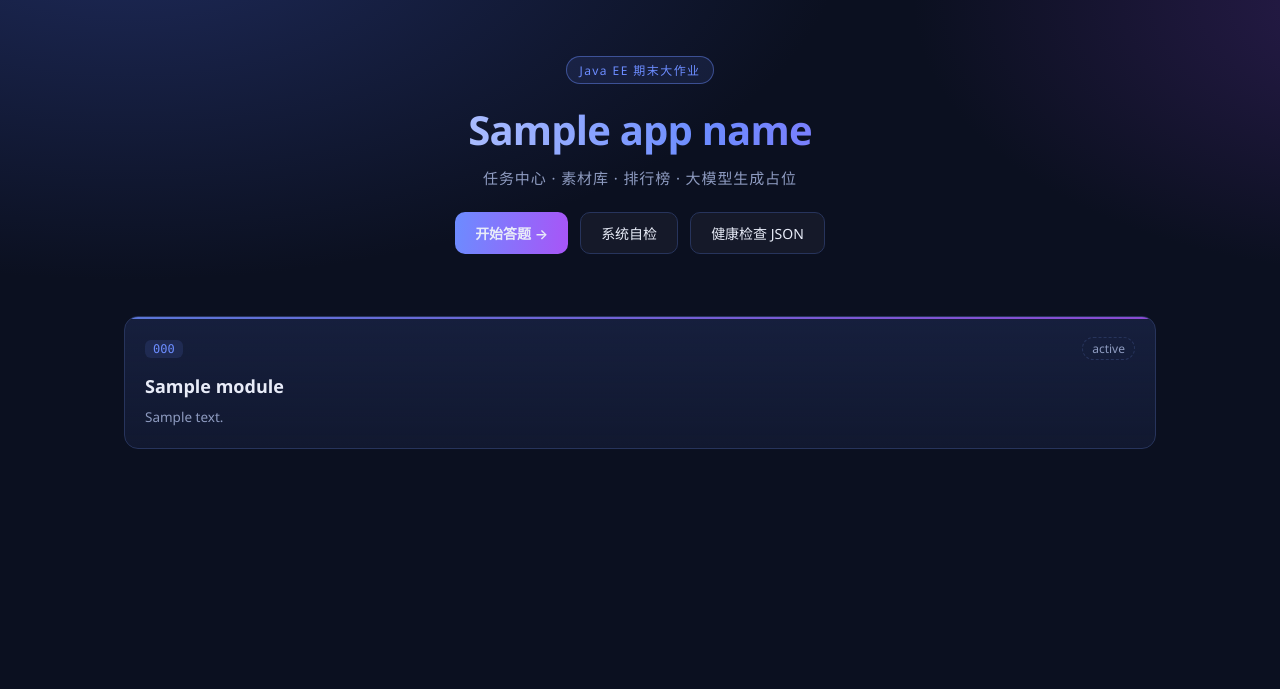
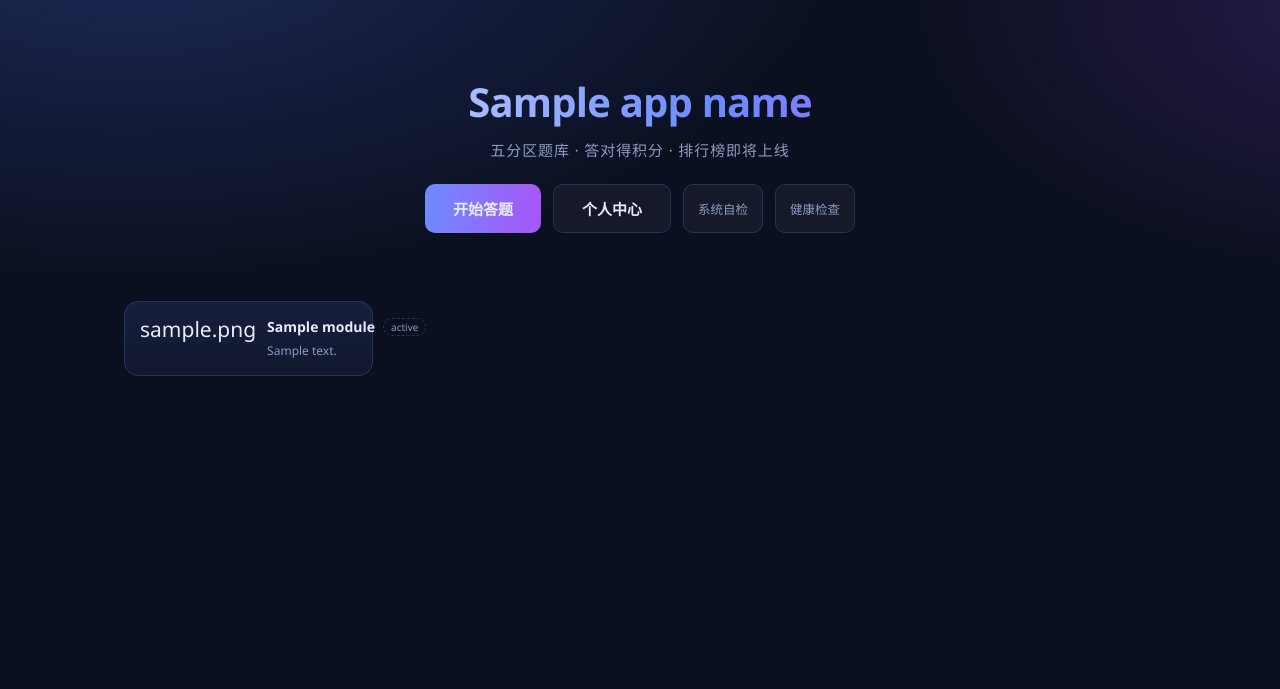
Before and after one commit to yelin-05/interactive_game, a Spring app: page /index in a window 1280 px wide. Shown: the top 689 px of the page. Run offline with Thymeleaf, Linux system fonts and the light colour scheme; the template is opened without the code that fills it: most values are stand-ins (such as "Sample title", 1, 10 or a date in 2020); data that the repository does not hold is empty; database files in the repository are not loaded.

Commit message:
feat(ui): 首页改版 + 新增个人中心
- 移除顶部「Java EE 期末大作业」标签
- 首页以「开始答题」为主入口，并新增「个人中心」按钮
- 四个模块改为紧凑瓦片：宽屏一排四个，窄屏自动变一列（不再折行成 2x2）
- 模块增加 emoji 图标（ModuleInfo 增加 icon 字段）
- 新增 /profile 个人中心：从 t_user 读取演示账号，展示头像首字、
  昵称、用户名、角色、注册时间；战绩四格与最近战绩留空占位
  （等 t_score 落地，不填假数据）
- 新增 static/css/site.css，承载首页与个人中心样式，不改动 app.css

```diff
--- /dev/null
+++ b/src/main/resources/static/css/site.css
@@ -0,0 +1,254 @@
+/* =====================================================================
+   站点页（首页 / 个人中心）增量样式
+   加载顺序：app.css → site.css，这里只覆盖与新增，不动已有组件
+   ===================================================================== */
+
+/* ---------- 首页按钮尺寸 ---------- */
+.hero-actions .btn-lg {
+    padding: 13px 28px;
+    font-size: 15px;
+    font-weight: 600;
+}
+
+.hero-actions .btn-ghost-sm {
+    padding: 8px 14px;
+    font-size: 12.5px;
+    color: var(--muted);
+}
+
+.hero-actions .btn-ghost-sm:hover {
+    color: var(--text);
+}
+
+/* ---------- 模块：宽屏一排，窄屏一列 ---------- */
+.module-row {
+    display: grid;
+    grid-template-columns: repeat(4, minmax(0, 1fr));
+    gap: 12px;
+    margin-top: 32px;
+}
+
+@media (max-width: 900px) {
+    .module-row {
+        grid-template-columns: 1fr;
+    }
+}
+
+.mod {
+    display: flex;
+    align-items: flex-start;
+    gap: 11px;
+    padding: 15px 15px 14px;
+    border-radius: 14px;
+    border: 1px solid var(--line);
+    background: linear-gradient(180deg, var(--card), rgba(22, 31, 61, .5));
+    transition: .18s;
+}
+
+.mod:hover {
+    border-color: rgba(108, 140, 255, .55);
+    transform: translateY(-2px);
+}
+
+.mod-icon {
+    font-size: 21px;
+    line-height: 1.15;
+    flex: none;
+}
+
+.mod-body {
+    min-width: 0;
+    flex: 1;
+    display: flex;
+    flex-direction: column;
+    gap: 6px;
+}
+
+.mod-head {
+    display: flex;
+    align-items: center;
+    gap: 8px;
+}
+
+.mod-name {
+    font-weight: 600;
+    font-size: 14px;
+    white-space: nowrap;
+}
+
+.mod-tag {
+    margin-left: auto;
+    font-size: 10px;
+    color: var(--muted);
+    border: 1px dashed var(--line);
+    border-radius: 999px;
+    padding: 1px 7px;
+    white-space: nowrap;
+}
+
+.mod-desc {
+    margin: 0;
+    font-size: 12px;
+    color: var(--muted);
+    line-height: 1.55;
+}
+
+/* =====================================================================
+   个人中心
+   ===================================================================== */
+.site-bar {
+    display: flex;
+    align-items: center;
+    gap: 12px;
+    padding: 14px 20px;
+    border-bottom: 1px solid var(--line);
+    background: rgba(11, 16, 32, .78);
+    backdrop-filter: blur(8px);
+    position: sticky;
+    top: 0;
+    z-index: 5;
+}
+
+.site-back {
+    color: var(--muted);
+    text-decoration: none;
+    font-size: 13px;
+    border: 1px solid var(--line);
+    border-radius: 8px;
+    padding: 6px 12px;
+    transition: .16s;
+}
+
+.site-back:hover {
+    color: var(--text);
+    border-color: var(--accent);
+}
+
+.site-title {
+    font-weight: 600;
+    font-size: 15px;
+}
+
+.pf-wrap {
+    max-width: 760px;
+    margin: 0 auto;
+    padding: 30px 20px 64px;
+}
+
+.pf-user {
+    display: flex;
+    align-items: center;
+    gap: 18px;
+    padding: 22px;
+    border: 1px solid var(--line);
+    border-radius: 16px;
+    background: linear-gradient(180deg, var(--card), rgba(22, 31, 61, .5));
+}
+
+.pf-avatar {
+    width: 66px;
+    height: 66px;
+    border-radius: 50%;
+    flex: none;
+    display: grid;
+    place-items: center;
+    font-size: 26px;
+    font-weight: 700;
+    color: #fff;
+    background: linear-gradient(135deg, var(--accent), var(--accent-2));
+    box-shadow: 0 8px 22px -10px rgba(108, 140, 255, .8);
+}
+
+.pf-meta h1 {
+    margin: 0 0 5px;
+    font-size: 20px;
+}
+
+.pf-line {
+    margin: 0;
+    font-size: 13px;
+    color: var(--muted);
+}
+
+.pf-line.dim {
+    font-size: 12px;
+    color: #5f6c92;
+    margin-top: 5px;
+}
+
+.pf-role {
+    display: inline-block;
+    font-size: 11px;
+    color: var(--accent);
+    border: 1px solid rgba(108, 140, 255, .4);
+    background: rgba(108, 140, 255, .1);
+    border-radius: 999px;
+    padding: 1px 8px;
+    margin-left: 6px;
+    vertical-align: 1px;
+}
+
+.pf-stats {
+    display: grid;
+    grid-template-columns: repeat(4, 1fr);
+    gap: 10px;
+    margin-top: 16px;
+}
+
+@media (max-width: 640px) {
+    .pf-stats {
+        grid-template-columns: repeat(2, 1fr);
+    }
+}
+
+.pf-stat {
+    border: 1px solid var(--line);
+    border-radius: 12px;
+    background: var(--card);
+    padding: 15px 10px;
+    text-align: center;
+}
+
+.pf-stat b {
+    display: block;
+    font-size: 22px;
+    line-height: 1.3;
+    color: #7d8ab5;
+    font-variant-numeric: tabular-nums;
+}
+
+.pf-stat span {
+    font-size: 12px;
+    color: var(--muted);
+}
+
+.pf-note {
+    margin: 12px 2px 0;
+    font-size: 12px;
+    color: #5f6c92;
+    line-height: 1.75;
+}
+
+.pf-panel {
+    margin-top: 22px;
+    border: 1px solid var(--line);
+    border-radius: 16px;
+    background: rgba(18, 26, 51, .72);
+    padding: 20px;
+}
+
+.pf-panel h2 {
+    margin: 0 0 14px;
+    font-size: 15px;
+}
+
+.pf-empty {
+    text-align: center;
+    padding: 16px 0 8px;
+}
+
+.pf-empty p {
+    margin: 0 0 14px;
+    color: var(--muted);
+    font-size: 13px;
+}
--- a/src/main/resources/templates/index.html
+++ b/src/main/resources/templates/index.html
@@ -5,29 +5,33 @@
   <meta name="viewport" content="width=device-width, initial-scale=1">
   <title th:text="${appName} + ' v' + ${appVersion}">互动Web小游戏</title>
   <link rel="stylesheet" th:href="@{/css/app.css}">
+  <link rel="stylesheet" th:href="@{/css/site.css}">
 </head>
 <body>
 
 <header class="hero">
-  <span class="badge">Java EE 期末大作业</span>
   <h1 th:text="${appName}">互动Web小游戏·任务与素材管理</h1>
-  <p class="sub">任务中心 · 素材库 · 排行榜 · 大模型生成占位</p>
+  <p class="sub">五分区题库 · 答对得积分 · 排行榜即将上线</p>
+
   <div class="hero-actions">
-    <a class="btn btn-primary" th:href="@{/games/quiz}">开始答题 →</a>
-    <button id="btn-check" class="btn" type="button">系统自检</button>
-    <a class="btn" th:href="@{/actuator/health}" target="_blank" rel="noopener">健康检查 JSON</a>
+    <a class="btn btn-primary btn-lg" th:href="@{/games/quiz}">开始答题</a>
+    <a class="btn btn-lg" th:href="@{/profile}">个人中心</a>
+    <button id="btn-check" class="btn btn-ghost-sm" type="button">系统自检</button>
+    <a class="btn btn-ghost-sm" th:href="@{/actuator/health}" target="_blank" rel="noopener">健康检查</a>
   </div>
 </header>
 
 <main>
-  <section class="grid">
-    <article class="card" th:each="m, st : ${modules}">
-      <div class="card-top">
-        <span class="code" th:text="${m.code}">task</span>
-        <span class="tag" th:text="${m.status}">骨架就绪</span>
+  <section class="module-row">
+    <article class="mod" th:each="m : ${modules}">
+      <span class="mod-icon" th:text="${m.icon}">📋</span>
+      <div class="mod-body">
+        <div class="mod-head">
+          <span class="mod-name" th:text="${m.name}">任务中心</span>
+          <span class="mod-tag" th:text="${m.status}">骨架就绪</span>
+        </div>
+        <p class="mod-desc" th:text="${m.desc}">说明</p>
       </div>
-      <h2 th:text="${m.name}">任务中心</h2>
-      <p th:text="${m.desc}">描述</p>
     </article>
   </section>
 
```
Also changed, not shown: docs/项目进度.md (+1 -0 lines), src/main/java/com/example/minigame/module/system/controller/HomeController.java (+4 -4 lines), src/main/java/com/example/minigame/module/system/vo/ModuleInfo.java (+8 -2 lines), src/main/java/com/example/minigame/module/user/controller/ProfileController.java (added, +48 -0 lines), src/main/resources/templates/profile.html (added, +58 -0 lines), README.md, 3 other files.
